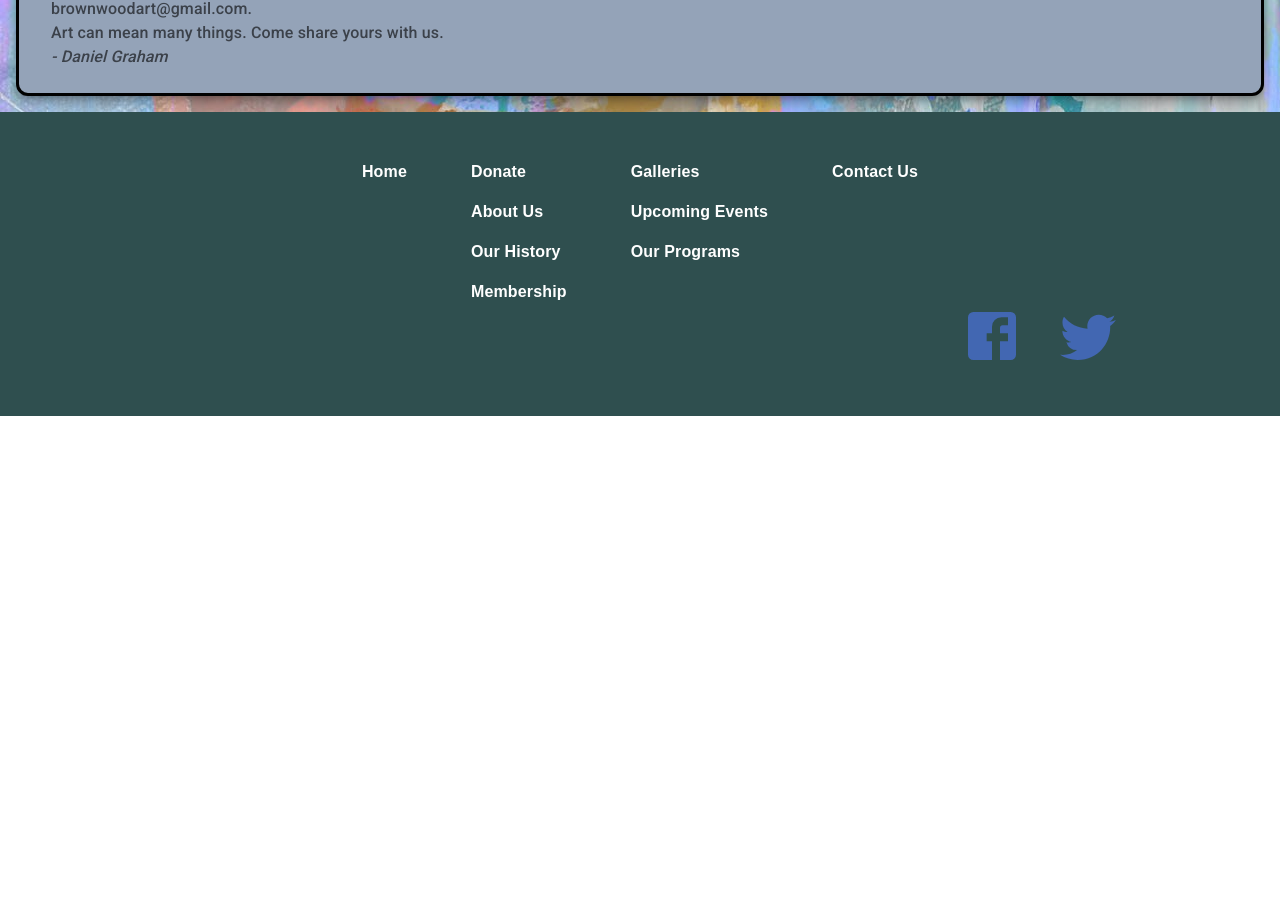
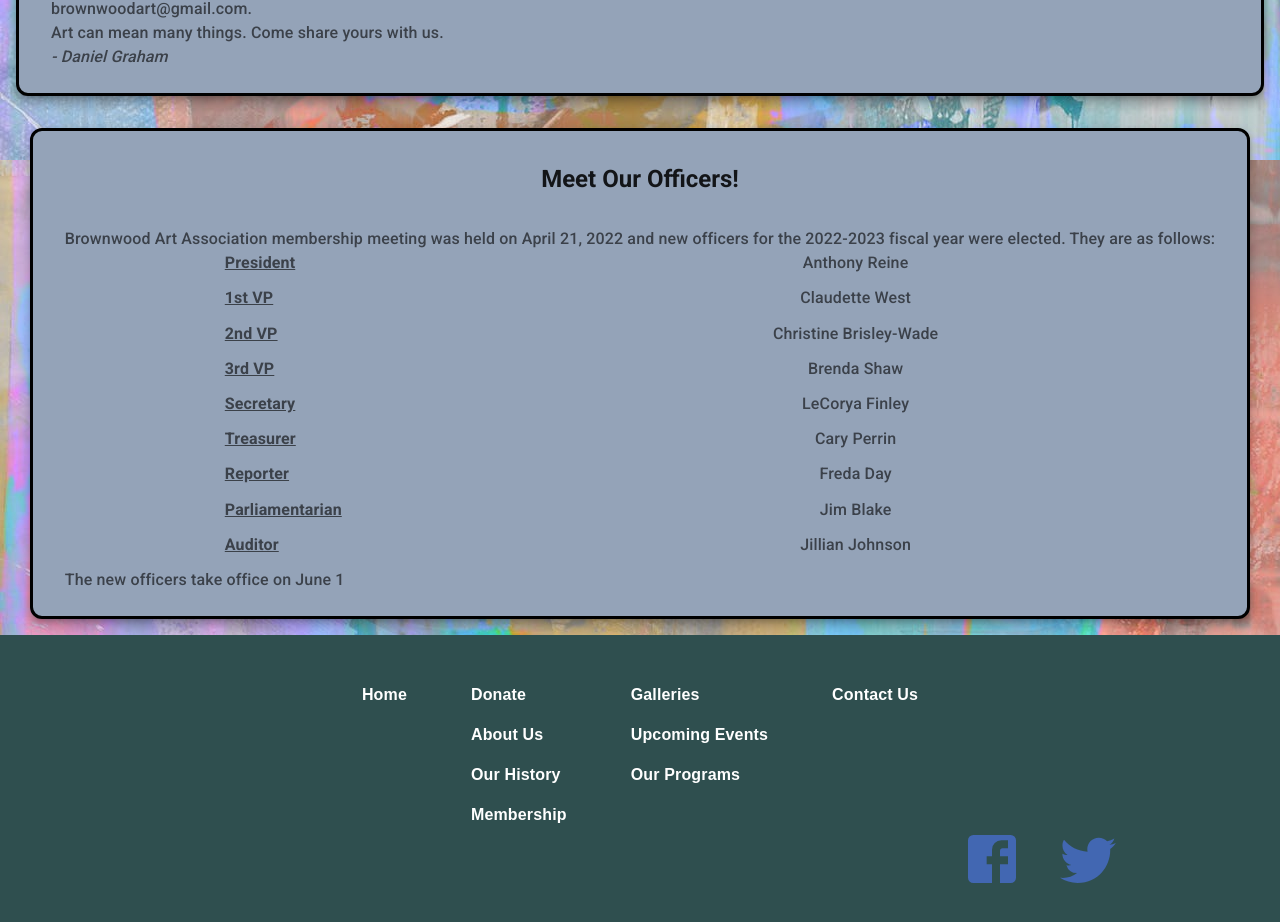
Before and after one commit to Jonathan-Day-Dev/bwd-art, a React (Create React App) app: page /about in a window 1280 px wide. Shown: the part 1140-2062 px from the top of the page. Before the commit the page ends 1556 px from the top, so only its background shows below. Built offline with nearby package versions, Linux system fonts and the light colour scheme.

Commit message:
add officers to about us page

```diff
--- a/src/components/History/History.js
+++ b/src/components/History/History.js
@@ -1,4 +1,5 @@
 import CustomCard from "../UI/CustomCard";
+import { Fragment } from "react";
 
 import { useRef, useEffect } from "react";
 
@@ -12,6 +13,7 @@ const History = () => {
   }, []);
 
   return (
+    <Fragment>
       <CustomCard
         title="About Us"
         body={
@@ -19,20 +21,20 @@ const History = () => {
             <p>
               Whether you are new to the arts, just fooling around, or already a
               professional, we have a place for you! Join us in the joys of
-            creativity and self-expression. Visit our gallery at The Art Center,
-            become a member, exhibit your work, attend a class or workshop, or
-            lead one yourself. You can help us offer more variety in our
-            programs, and keep our group running smoothly. New energy keeps the
-            Brownwood Art Association fresh and lively!
+              creativity and self-expression. Visit our gallery at The Art
+              Center, become a member, exhibit your work, attend a class or
+              workshop, or lead one yourself. You can help us offer more variety
+              in our programs, and keep our group running smoothly. New energy
+              keeps the Brownwood Art Association fresh and lively!
             </p>
             <p>The Art Center is also available to rent for your event.</p>
             <p>
               Right now, we have art lessons with Claudette West on Tuesday
               afternoons, a photo group that meets monthly, a People Painters
-            group, and a new Fiber &amp; Textile Artists group. Gallery exhibits
-            change monthly and generally feature our members’ work. But there is
-            room for so much more...when YOU get involved! Together, we can make
-            this the arts hub of our area.
+              group, and a new Fiber &amp; Textile Artists group. Gallery
+              exhibits change monthly and generally feature our members’ work.
+              But there is room for so much more...when YOU get involved!
+              Together, we can make this the arts hub of our area.
             </p>
             <p>
               To find how you fit into the Brownwood Art Association and The Art
@@ -46,6 +48,56 @@ const History = () => {
           </div>
         }
       />
+      <CustomCard
+        title="Meet Our Officers!"
+        body={
+          <div>
+            <p>
+              Brownwood Art Association membership meeting was held on April 21,
+              2022 and new officers for the 2022-2023 fiscal year were elected.
+              They are as follows:
+            </p>
+            <div style={{ display: "flex", justifyContent: "space-between", marginBottom: "0.7rem" }}>
+              <p style={{ marginLeft: "10rem", marginRight: "2rem", width: "100%" }}><b><u>President</u></b></p>
+              <p style={{ marginRight: "10rem", width: "100%", textAlign: "center" }}>Anthony Reine</p>
+            </div>
+            <div style={{ display: "flex", justifyContent: "space-between", marginBottom: "0.7rem" }}>
+              <p style={{ marginLeft: "10rem", marginRight: "2rem", width: "100%"  }}><b><u>1st VP</u></b></p>
+              <p style={{ marginRight: "10rem", width: "100%", textAlign: "center" }}>Claudette West</p>
+            </div>
+            <div style={{ display: "flex", justifyContent: "space-between", marginBottom: "0.7rem" }}>
+              <p style={{ marginLeft: "10rem", marginRight: "2rem", width: "100%"  }}><b><u>2nd VP</u></b></p>
+              <p style={{ marginRight: "10rem", width: "100%", textAlign: "center" }}>Christine Brisley-Wade</p>
+            </div>
+            <div style={{ display: "flex", justifyContent: "space-between", marginBottom: "0.7rem" }}>
+              <p style={{ marginLeft: "10rem", marginRight: "2rem", width: "100%"  }}><b><u>3rd VP</u></b></p>
+              <p style={{ marginRight: "10rem", width: "100%", textAlign: "center" }}>Brenda Shaw</p>
+            </div>
+            <div style={{ display: "flex", justifyContent: "space-between", marginBottom: "0.7rem" }}>
+              <p style={{ marginLeft: "10rem", marginRight: "2rem", width: "100%"  }}><b><u>Secretary</u></b></p>
+              <p style={{ marginRight: "10rem", width: "100%", textAlign: "center" }}>LeCorya Finley</p>
+            </div>
+            <div style={{ display: "flex", justifyContent: "space-between", marginBottom: "0.7rem" }}>
+              <p style={{ marginLeft: "10rem", marginRight: "2rem", width: "100%"  }}><b><u>Treasurer</u></b></p>
+              <p style={{ marginRight: "10rem", width: "100%", textAlign: "center" }}>Cary Perrin</p>
+            </div>
+            <div style={{ display: "flex", justifyContent: "space-between", marginBottom: "0.7rem" }}>
+              <p style={{ marginLeft: "10rem", marginRight: "2rem", width: "100%"  }}><b><u>Reporter</u></b></p>
+              <p style={{ marginRight: "10rem", width: "100%", textAlign: "center" }}>Freda Day</p>
+            </div>
+            <div style={{ display: "flex", justifyContent: "space-between", marginBottom: "0.7rem" }}>
+              <p style={{ marginLeft: "10rem", marginRight: "2rem", width: "100%" }}><b><u>Parliamentarian</u></b></p>
+              <p style={{ marginRight: "10rem", width: "100%", textAlign: "center" }}>Jim Blake</p>
+            </div>
+            <div style={{ display: "flex", justifyContent: "space-between", marginBottom: "0.7rem" }}>
+              <p style={{ marginLeft: "10rem", marginRight: "2rem", width: "100%" }}><b><u>Auditor</u></b></p>
+              <p style={{ marginRight: "10rem", width: "100%", textAlign: "center" }}>Jillian Johnson</p>
+            </div>
+            <p>The new officers take office on June 1</p>
+          </div>
+        }
+      />
+    </Fragment>
   );
 };
 
```
Lines whose indentation alone changed are shown as unchanged.
